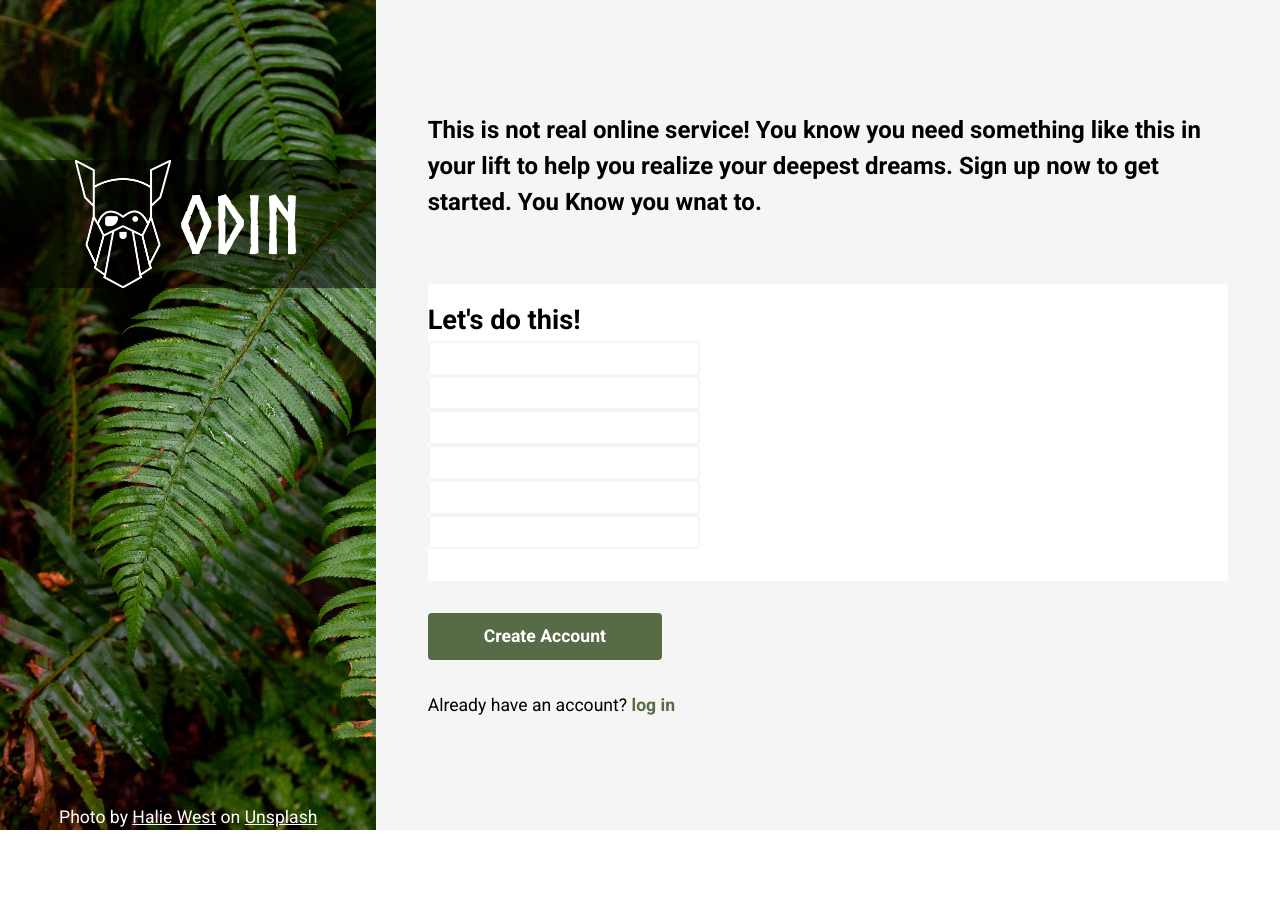
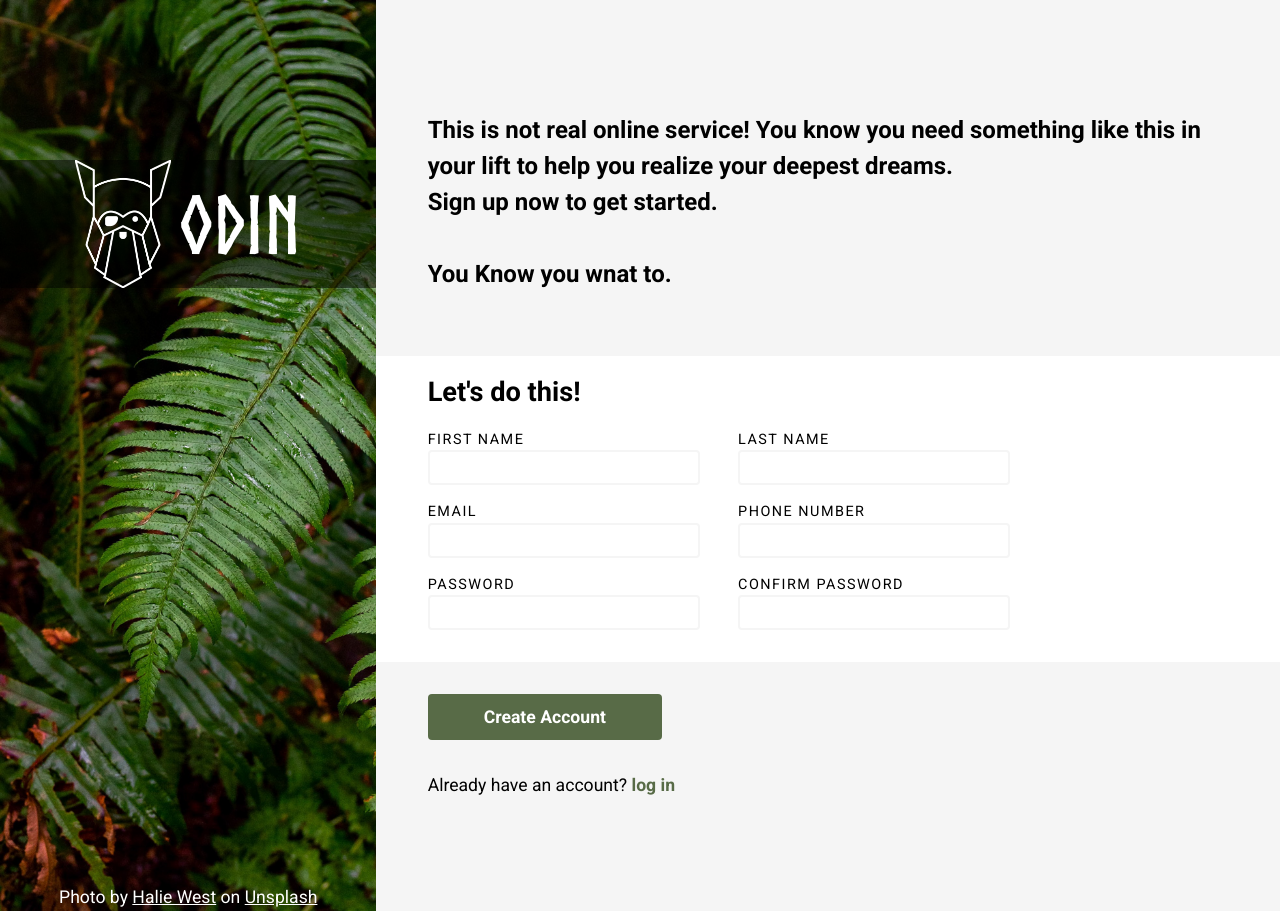
Before and after one commit to arrahhal/sign-up-form, a plain HTML site: page index.html in a window 1280 px wide. Before the commit the page ends 830 px from the top, so only its background shows below. Drawn offline with Linux system fonts and the light colour scheme; files whose address does not match are found by name.

Commit message:
Update index for styles

```diff
--- a/index.html
+++ b/index.html
@@ -42,27 +42,30 @@
           <div class="form-section__paragraph">
             <p>
               This is not real online service! You know you need something like
-              this in your lift to help you realize your deepest dreams. Sign up
-              now to get started. You Know you wnat to.
+              this in your lift to help you realize your deepest dreams.<br> Sign up
+              now to get started.<br><br> You Know you wnat to.
             </p>
           </div>
           <form class="form" id="sign-up-form" action="">
-            <div class="form-section__inputs">
-              <span class="form__heading">Let's do this!</span>
+            <div class="form-section__inputs full-bleed grid">
+              <div class="row flex"><span class="form__heading">Let's do this!</span></div>
+              <div class="row flex">
                 <div>
-                <label class="form__label" for="first-name"></label>
+                  <label class="form__label" for="first-name">FIRST NAME</label>
                   <input class="form__input" id="first-name" type="text" />
                 </div>
                 <div>
-                <label class="form__label" for="last-name"></label>
+                  <label class="form__label" for="last-name">LAST NAME</label>
                   <input class="form__input" id="last-name" type="text" />
                 </div>
+              </div>
+              <div class="row flex">
                 <div>
-                <label class="form__label" for="email"></label>
+                  <label class="form__label" for="email">EMAIL</label>
                   <input class="form__input" id="email" type="email" />
                 </div>
                 <div>
-                <label class="form__label" for="phone-num"></label>
+                  <label class="form__label" for="phone-num">PHONE NUMBER</label>
                   <input
                     class="form__input"
                     id="phone-num"
@@ -70,13 +73,16 @@
                     type="text"
                   />
                 </div>
+              </div>
+              <div class="row flex">
                 <div>
-                <label class="form__label" for="password"></label>
+                  <label class="form__label" for="password">PASSWORD</label>
                   <input class="form__input" id="password" type="text" />
                 </div>
                 <div>
-                <label class="form__label" for="confirm-passowrd"></label>
+                  <label class="form__label" for="confirm-passowrd">CONFIRM PASSWORD</label>
                   <input class="form__input" id="confirm-password" type="text" />
+                </div>
                             </div>
               </div>
             <div class="btn-container">
```
Lines whose indentation alone changed are shown as unchanged.
